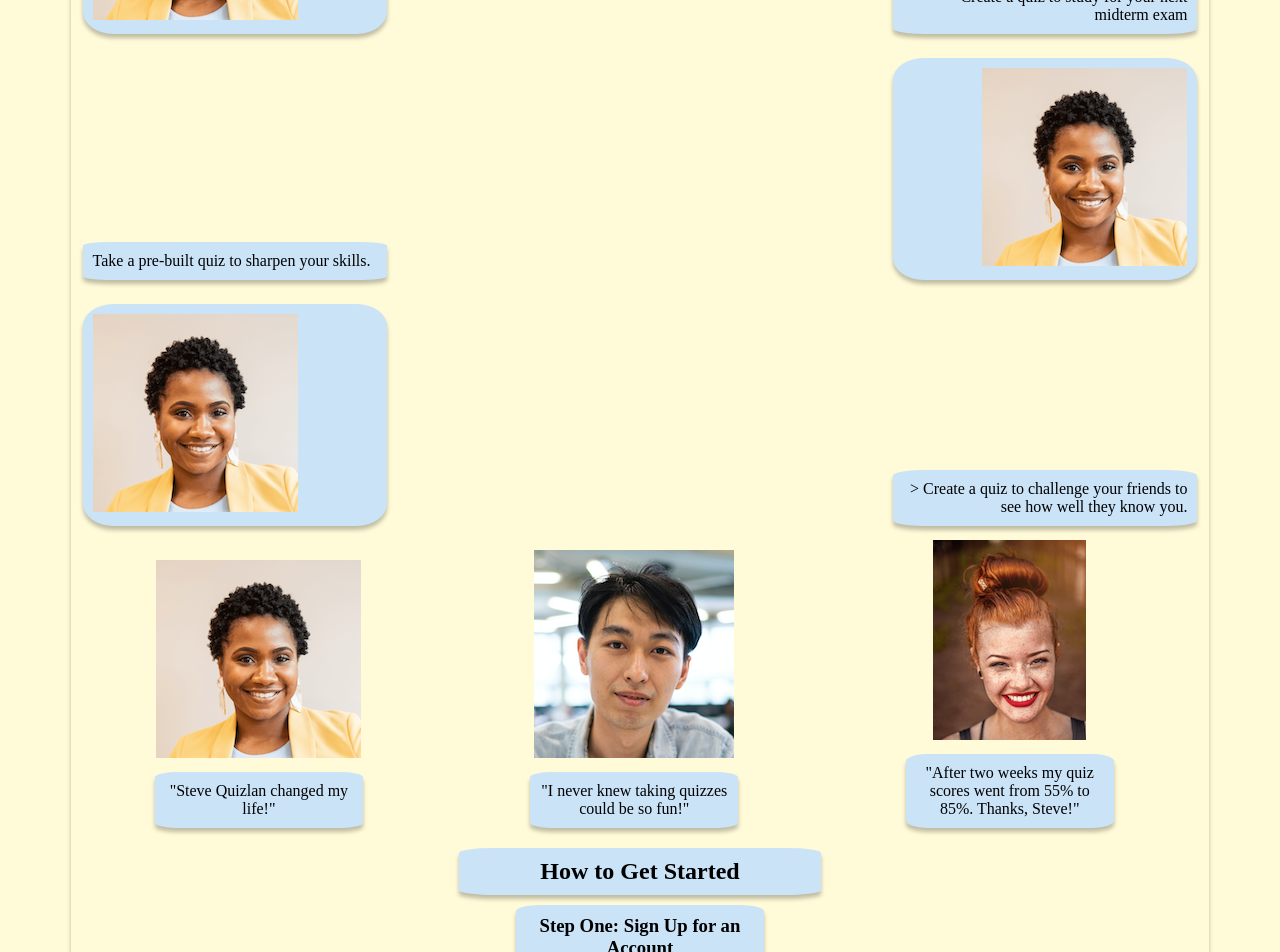
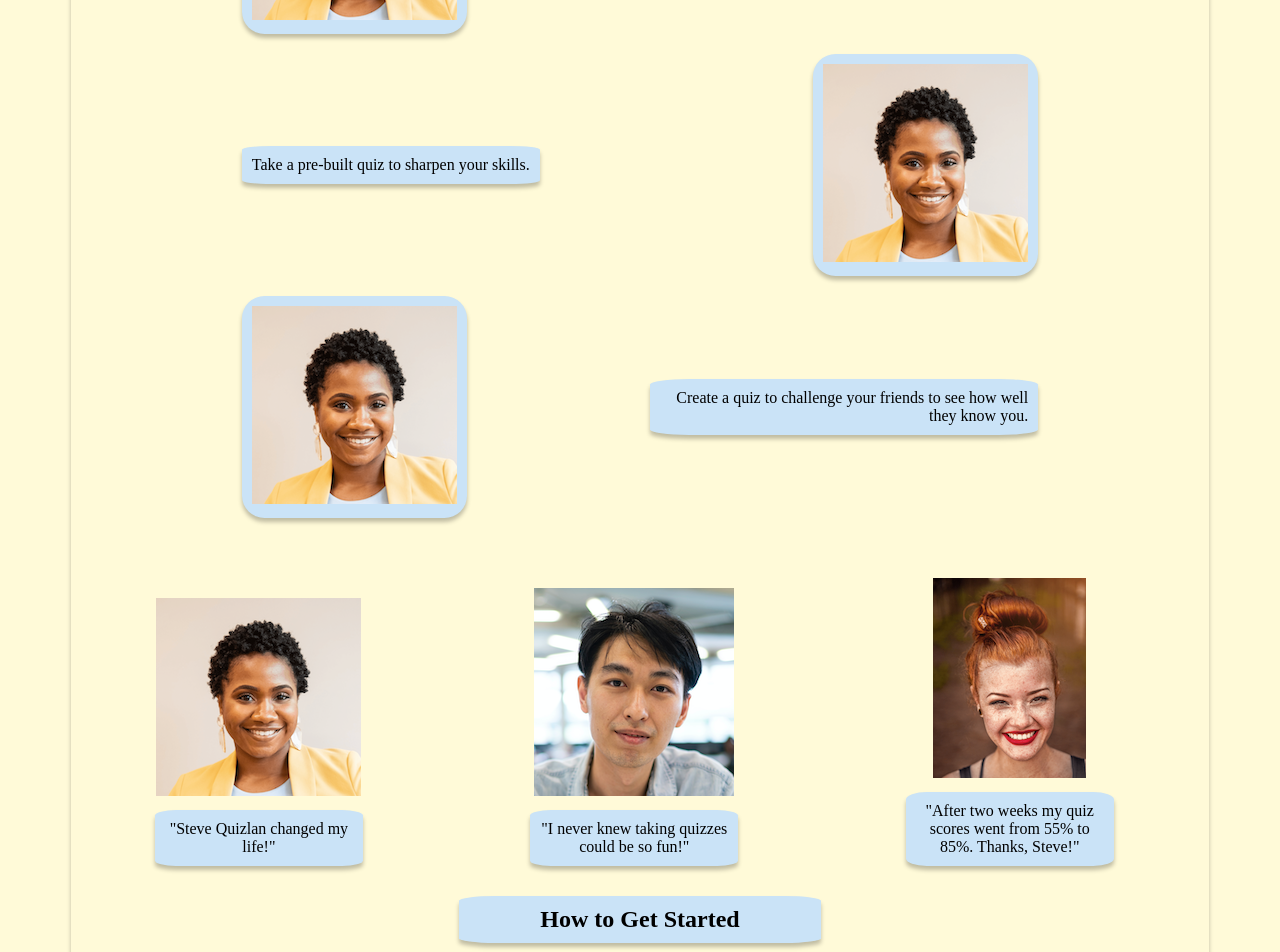
Before and after one commit to Robchike9290/QuizlansQuizQuorner, a React app in the folder myapp/: page /#/landingpage in a window 1280 px wide. Shown: the part 540-1492 px from the top of the page. Built offline with nearby package versions, Linux system fonts and the light colour scheme; no server answers; the HTML template or start-up script is replaced by a standard one.

Commit message:
Revise lahyout to include more attractive padding, floats, and offsets.

```diff
--- a/myapp/src/components/LandingPage.jsx
+++ b/myapp/src/components/LandingPage.jsx
@@ -13,38 +13,38 @@ const LandingPage = () => {
     </StyledH1>
     <div id="intro1">
       <InlineDuo>
-        <LeftElement>
+        <LeftPhoto>
           <img alt="Create quiz page screenshot *INSERT CREATE QUIZ PAGE SCREENSHOT HERE ONCE COMPLETE AND LOADABLE*" src={testimonialPhoto1}></img>
-        </LeftElement>
+        </LeftPhoto>
       </InlineDuo>
       <InlineDuo>
-        <RightElement>
+        <RightText>
           Create a quiz to study for your next midterm exam
-        </RightElement>
+        </RightText>
       </InlineDuo>
     </div>
     <div id="intro2">
       <InlineDuo>
-        <LeftElement>
+        <LeftText>
           Take a pre-built quiz to sharpen your skills.
-        </LeftElement>
+        </LeftText>
       </InlineDuo>
       <InlineDuo>
-        <RightElement>
+        <RightPhoto>
           <img alt="Take quiz page screenshot *INSERT TAKE QUIZ PAGE SCREENSHOT HERE ONCE COMPLETE AND LOADABLE*" src={testimonialPhoto1}></img>
-        </RightElement>
+        </RightPhoto>
       </InlineDuo>
     </div>
     <div id="rhetoricalIntro3">
       <InlineDuo>
-        <LeftElement>
+        <LeftPhoto>
           <img alt="Create quiz page screenshot *INSERT CREATE QUIZ PAGE SCREENSHOT HERE ONCE COMPLETE AND LOADABLE. OR...REPLACE WITH ANOTHER FUNCTION?*" src={testimonialPhoto1}></img>
-        </LeftElement>
+        </LeftPhoto>
       </InlineDuo>
       <InlineDuo>
-        <RightElement>>
+        <RightText>
           Create a quiz to challenge your friends to see how well they know you.
-        </RightElement>
+        </RightText>
       </InlineDuo>
     </div>
     <div id="testimonials">
@@ -94,34 +94,55 @@ const FirstNesting = styled.div`
   margin: auto;
 `
 
-const LeftElement = styled.div`
+const LeftText = styled.div`
   background-color: var(--blue);
   text-color: var(--text-color);
   margin: var(--standard-margin);
   border-radius: var(--standard-border-radius);
   box-shadow: var(--standard-shadow);
   padding: var(--standard-padding);
-  margin-left: 2%;
+  margin-left: 30%;
   text-align: left;
   float: left;
-  width: 50%
 `
 
-const RightElement = styled.div`
+const LeftPhoto = styled.div`
   background-color: var(--blue);
   text-color: var(--text-color);
   margin: var(--standard-margin);
   border-radius: var(--standard-border-radius);
   box-shadow: var(--standard-shadow);
   padding: var(--standard-padding);
-  margin-right: 2%;
+  margin-left: 30%;
+  float: left;
+`
+
+const RightText = styled.div`
+  background-color: var(--blue);
+  text-color: var(--text-color);
+  margin: var(--standard-margin);
+  border-radius: var(--standard-border-radius);
+  box-shadow: var(--standard-shadow);
+  padding: var(--standard-padding);
+  margin-right: 30%;
   text-align: right;
   float: right;
-  width: 50%;
+`
+
+const RightPhoto = styled.div`
+  background-color: var(--blue);
+  text-color: var(--text-color);
+  margin: var(--standard-margin);
+  border-radius: var(--standard-border-radius);
+  box-shadow: var(--standard-shadow);
+  padding: var(--standard-padding);
+  margin-right: 30%;
+  float: right;
 `
 
 const InlineDuo = styled.span`
   display: inline-block;
+  vertical-align: middle;
   width: 50%;
 `
 
@@ -129,14 +150,16 @@ const InlineTrio = styled.span`
   display: inline-block;
   width: 33%;
   margin: auto;
+  margin-top: 50px;
 `
 
 const StyledButton = styled.button`
   background-color: var(--blue);
   text-color: var(--text-color);
-  margin: var(--standard-margin);
   border-radius: var(--standard-border-radius);
+  border-width: 0;
   box-shadow: var(--standard-shadow);
+  margin-bottom: 20px;
   width: 25%;
   font-size: 24px;
 `
@@ -157,11 +180,11 @@ const StyledH1 = styled.h1`
 const StyledH2 = styled.h2`
   background-color: var(--blue);
   text-color: var(--text-color);
-  margin: var(--standard-margin);
   border-radius: var(--standard-border-radius);
   box-shadow: var(--standard-shadow);
   padding: var(--standard-padding);
   text-align: center;
+  margin-top: 20px;
   margin-left: auto;
   margin-right: auto;
   width: 30%;
@@ -170,11 +193,11 @@ const StyledH2 = styled.h2`
 const StyledH3 = styled.h3`
   background-color: var(--blue);
   text-color: var(--text-color);
-  margin: var(--standard-margin);
   border-radius: var(--standard-border-radius);
   box-shadow: var(--standard-shadow);
   padding: var(--standard-padding);
   text-align: center;
+  margin-top: 20px;
   margin-left: auto;
   margin-right: auto;
   width: 20%;
```
